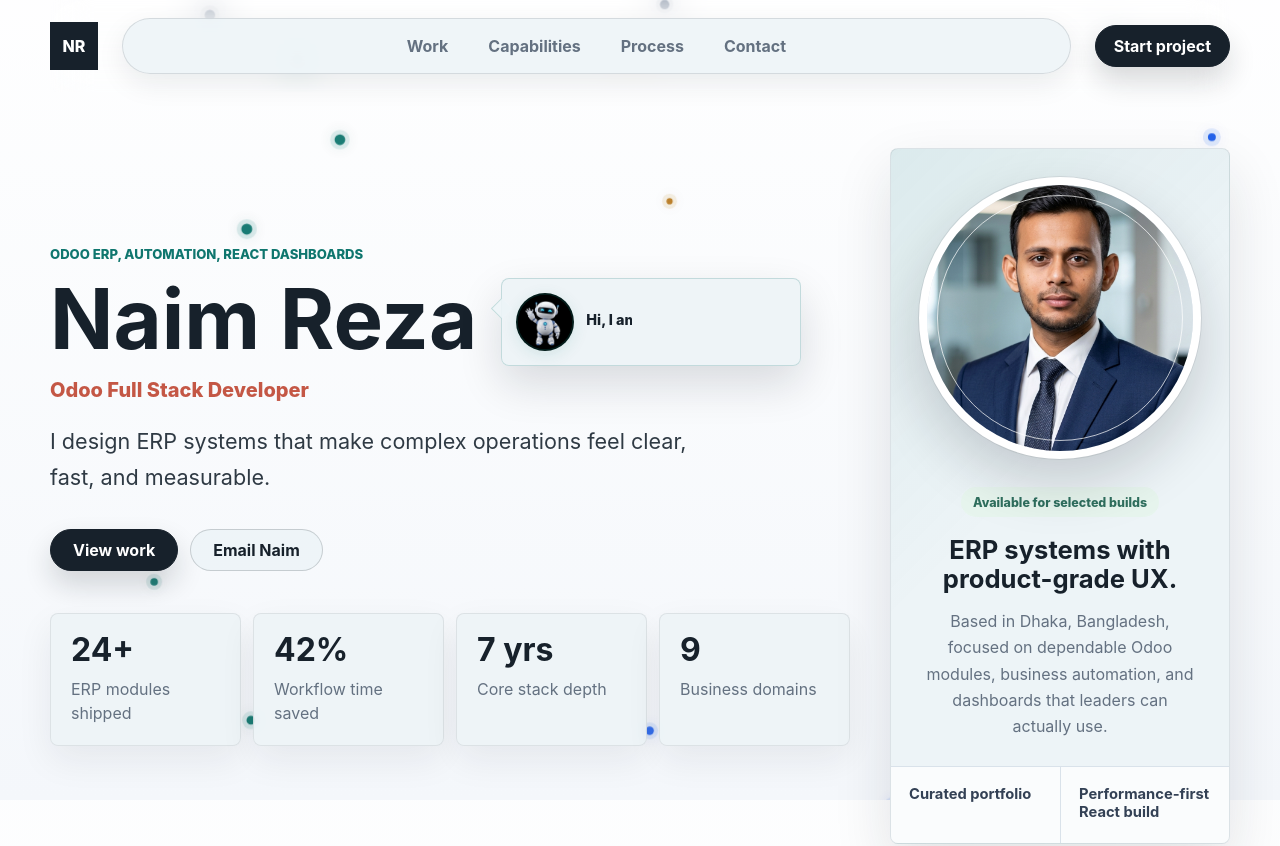
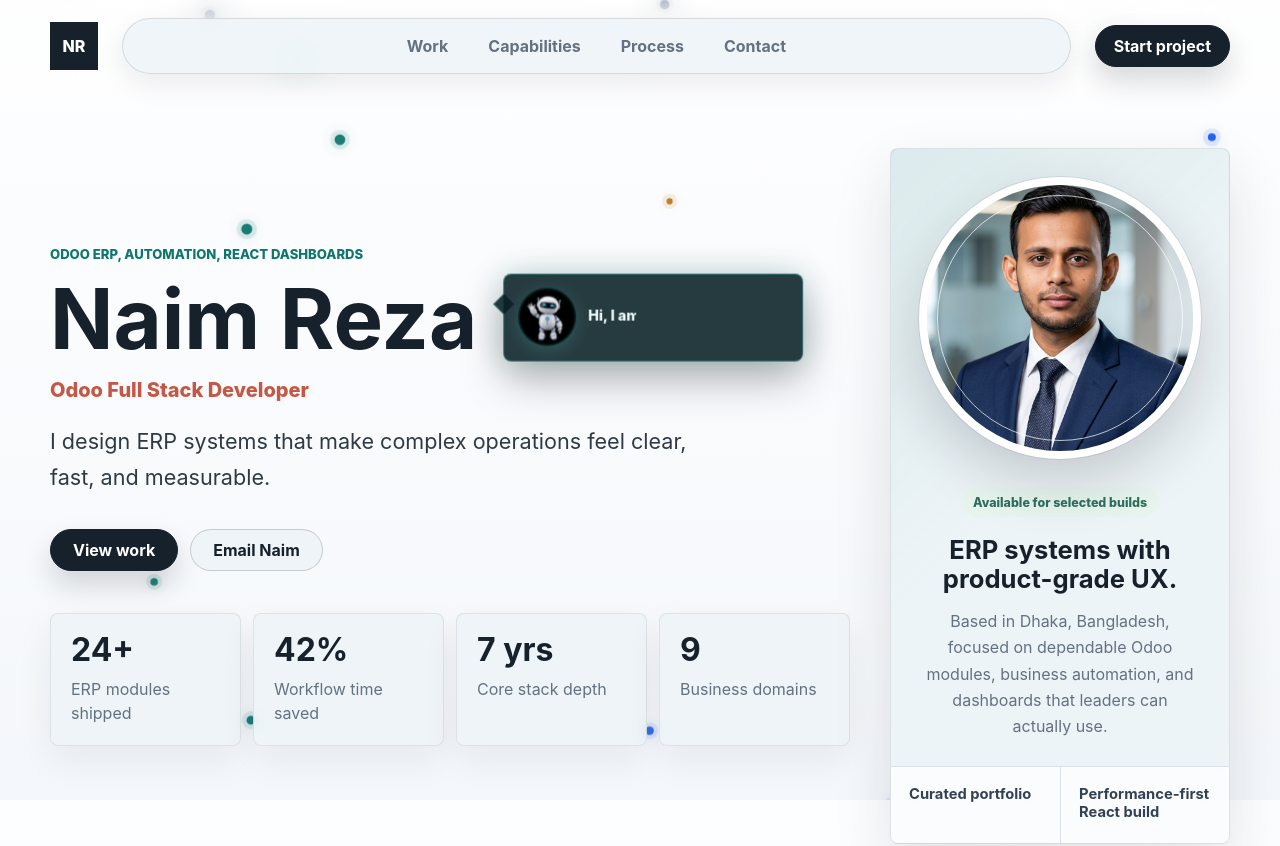
Before and after one commit to mdnaim346/my_portfolio, a React (Create React App) app: page / in a window 1280 px wide. Shown: the top 846 px of the page. Built offline with nearby package versions, Linux system fonts and the light colour scheme; no server answers.

Commit message:
cosmatic changed

```diff
--- a/src/App.css
+++ b/src/App.css
@@ -247,12 +247,19 @@
   width: 300px;
   max-width: 320px;
   padding: 14px;
-  border: 1px solid rgba(15, 118, 110, 0.2);
+  border: 1px solid rgba(92, 229, 220, 0.34);
   border-radius: 8px;
-  background: rgba(237, 244, 247, 0.92);
-  box-shadow: 0 18px 44px rgba(16, 24, 32, 0.14);
+  background: rgba(8, 32, 38, 0.88);
+  box-shadow: 0 18px 44px rgba(0, 0, 0, 0.28), 0 0 34px rgba(15, 118, 110, 0.2);
   backdrop-filter: blur(16px);
+  cursor: grab;
   margin-top: 6px;
+  user-select: none;
+  will-change: transform;
+}
+
+.robot-greeting:active {
+  cursor: grabbing;
 }
 
 .robot-greeting::before {
@@ -262,9 +269,9 @@
   top: 22px;
   width: 14px;
   height: 14px;
-  border-bottom: 1px solid rgba(15, 118, 110, 0.2);
-  border-left: 1px solid rgba(15, 118, 110, 0.2);
-  background: rgba(237, 244, 247, 0.92);
+  border-bottom: 1px solid rgba(92, 229, 220, 0.34);
+  border-left: 1px solid rgba(92, 229, 220, 0.34);
+  background: rgba(8, 32, 38, 0.88);
   transform: rotate(45deg);
 }
 
@@ -275,12 +282,13 @@
   border-radius: 50%;
   border: 2px solid rgba(15, 118, 110, 0.24);
   background: #000000;
-  box-shadow: 0 4px 16px rgba(15, 118, 110, 0.12);
+  box-shadow: 0 4px 16px rgba(92, 229, 220, 0.18);
+  animation: robot-wave 2.4s ease-in-out infinite;
 }
 
 .robot-message {
   min-width: 0;
-  color: var(--ink);
+  color: #edfafa;
   font-size: 0.9rem;
   font-weight: 800;
   line-height: 1.35;
@@ -288,26 +296,37 @@
 
 .robot-message span {
   display: inline-block;
-  max-width: 240px;
+  max-width: 26ch;
   overflow: hidden;
-  border-right: 2px solid var(--teal);
+  border-right: 2px solid #5ce5dc;
   white-space: nowrap;
-  animation: robot-type 3.2s steps(28, end) infinite alternate, robot-cursor 900ms step-end infinite;
+  animation: robot-type 3.8s steps(26, end) infinite alternate, robot-cursor 900ms step-end infinite;
 }
 
 @keyframes robot-type {
   from {
-    width: 2ch;
+    width: 0;
   }
 
   to {
-    width: 28ch;
+    width: 26ch;
   }
 }
 
 @keyframes robot-cursor {
   50% {
     border-color: transparent;
+  }
+}
+
+@keyframes robot-wave {
+  0%,
+  100% {
+    transform: rotate(-2deg) translateY(0);
+  }
+
+  50% {
+    transform: rotate(3deg) translateY(-3px);
   }
 }
 
--- a/src/App.js
+++ b/src/App.js
@@ -397,8 +397,23 @@
               <motion.div
                 className="robot-greeting"
                 initial={{ opacity: 0, y: 18, scale: 0.96 }}
-                animate={{ opacity: 1, y: 0, scale: 1 }}
-                transition={{ duration: 0.55, delay: 0.35 }}
+                animate={{
+                  opacity: 1,
+                  x: [0, 5, 0],
+                  y: [0, -8, 0],
+                  scale: 1,
+                }}
+                transition={{
+                  opacity: { duration: 0.55, delay: 0.35 },
+                  scale: { duration: 0.55, delay: 0.35 },
+                  x: { duration: 4.8, repeat: Infinity, ease: 'easeInOut', delay: 0.9 },
+                  y: { duration: 3.4, repeat: Infinity, ease: 'easeInOut', delay: 0.9 },
+                }}
+                drag
+                dragConstraints={{ top: -24, right: 24, bottom: 24, left: -24 }}
+                dragElastic={0.35}
+                whileHover={{ scale: 1.03 }}
+                whileDrag={{ scale: 1.06 }}
                 aria-label="AI assistant greeting"
               >
                 <img className="robot-img" src="/robot.png" alt="AI assistant robot avatar" />
```
